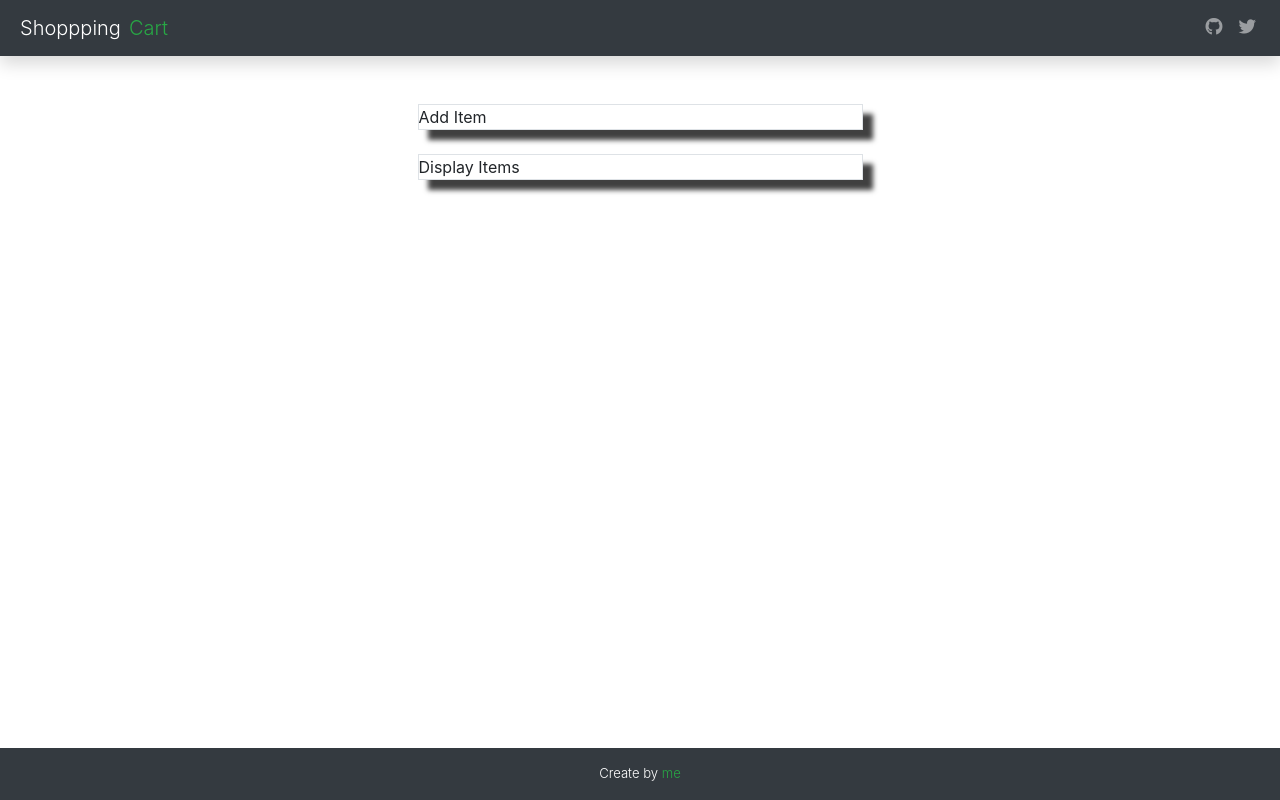
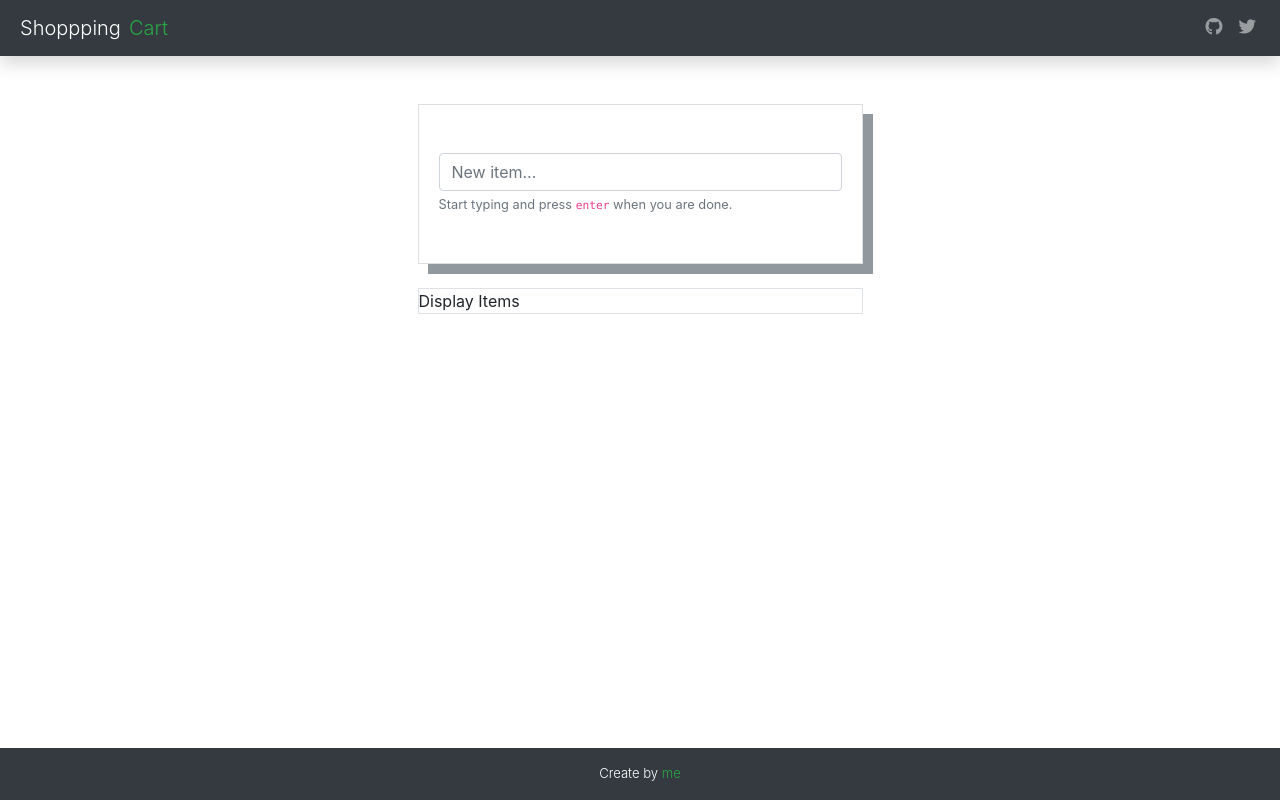
Before and after one commit to ThPadelis/ng-shopping-list, an Angular app: page / in a window 1280 px wide. Built offline with nearby package versions, Linux system fonts and the light colour scheme.

Commit message:
Reactive form for adding new item

```diff
--- a/src/app/app.component.html
+++ b/src/app/app.component.html
@@ -4,7 +4,9 @@
   <div class="row justify-content-center">
     <div class="col-12 col-sm-12 col-md-8 col-lg-5 col-xl-5">
       <!-- Add item -->
-      <section class="border">Add Item</section>
+      <section>
+        <create-item></create-item>
+      </section>
       <!-- Display items -->
       <section class="border">Display Items</section>
     </div>
--- /dev/null
+++ b/src/app/shared/create-item/create-item.component.html
@@ -0,0 +1,25 @@
+<div class="card rounded-0 shadow">
+  <div class="card-body py-5">
+    <form [formGroup]="createItemForm" (ngSubmit)="onSubmit()">
+      <div class="form-group mb-0">
+        <input
+          type="text"
+          name="createItem"
+          id="createItem"
+          placeholder="New item..."
+          autocomplete="off"
+          class="form-control "
+          formControlName="createItem"
+        />
+        <small *ngIf="(createItem.dirty || createItem.touched) && createItem.invalid && createItem.errors.required" class="text-danger"
+          >This field is required!</small
+        >
+        <small
+          id="createItemHelp"
+          class="form-text text-muted"
+          >Start typing and press <code>enter</code> when you are done.</small
+        >
+      </div>
+    </form>
+  </div>
+</div>
--- /dev/null
+++ b/src/app/shared/create-item/create-item.component.scss
@@ -0,0 +1,9 @@
+.form-control:focus {
+  box-shadow: none;
+}
+
+.shadow {
+  -webkit-box-shadow: 10px 10px 0px 0px rgb(108, 117, 125, 0.75) !important ;
+  -moz-box-shadow: 10px 10px 0px 0px rgb(108, 117, 125, 0.75) !important ;
+  box-shadow: 10px 10px 0px 0px rgb(109, 118, 126, 0.75) !important ;
+}
--- /dev/null
+++ b/src/app/shared/create-item/create-item.component.ts
@@ -0,0 +1,32 @@
+import { Component, OnInit } from "@angular/core";
+import { FormBuilder, Validators } from "@angular/forms";
+
+const nonWhitespaceRegExp: RegExp = new RegExp("\\S");
+
+@Component({
+  selector: "create-item",
+  templateUrl: "./create-item.component.html",
+  styleUrls: ["./create-item.component.scss"]
+})
+export class CreateItemComponent implements OnInit {
+  createItemForm = this.formBuilder.group({
+    createItem: [
+      "",
+      [Validators.required, Validators.pattern(nonWhitespaceRegExp)]
+    ]
+  });
+  constructor(private formBuilder: FormBuilder) {}
+
+  ngOnInit() {}
+
+  onSubmit() {
+    // TODO: Use EventEmitter with form value
+    if (this.createItemForm.valid) {
+      console.warn(this.createItemForm.value);
+    }
+  }
+
+  get createItem() {
+    return this.createItemForm.get("createItem");
+  }
+}
--- a/src/app/shared/shared.module.ts
+++ b/src/app/shared/shared.module.ts
@@ -1,10 +1,11 @@
 import { NgModule } from "@angular/core";
 import { NavbarModule } from "./navbar/navbar.module";
 import { BotNavbarModule } from "./bot-navbar/bot-navbar.module";
+import { CreateItemModule } from "./create-item/create-item.module";
 
 @NgModule({
-  imports: [NavbarModule, BotNavbarModule],
-  exports: [NavbarModule, BotNavbarModule],
+  imports: [NavbarModule, BotNavbarModule, CreateItemModule],
+  exports: [NavbarModule, BotNavbarModule, CreateItemModule],
   declarations: [],
   providers: []
 })
--- a/src/styles.scss
+++ b/src/styles.scss
@@ -13,9 +13,3 @@ body {
 section {
   margin-bottom: 1.5rem;
 }
-
-section {
-  -webkit-box-shadow: 10px 10px 5px 0px rgba(0, 0, 0, 0.75);
-  -moz-box-shadow: 10px 10px 5px 0px rgba(0, 0, 0, 0.75);
-  box-shadow: 10px 10px 5px 0px rgba(0, 0, 0, 0.75);
-}
```
Also changed, not shown: src/app/shared/create-item/create-item.module.ts (added, +10 -0 lines).
